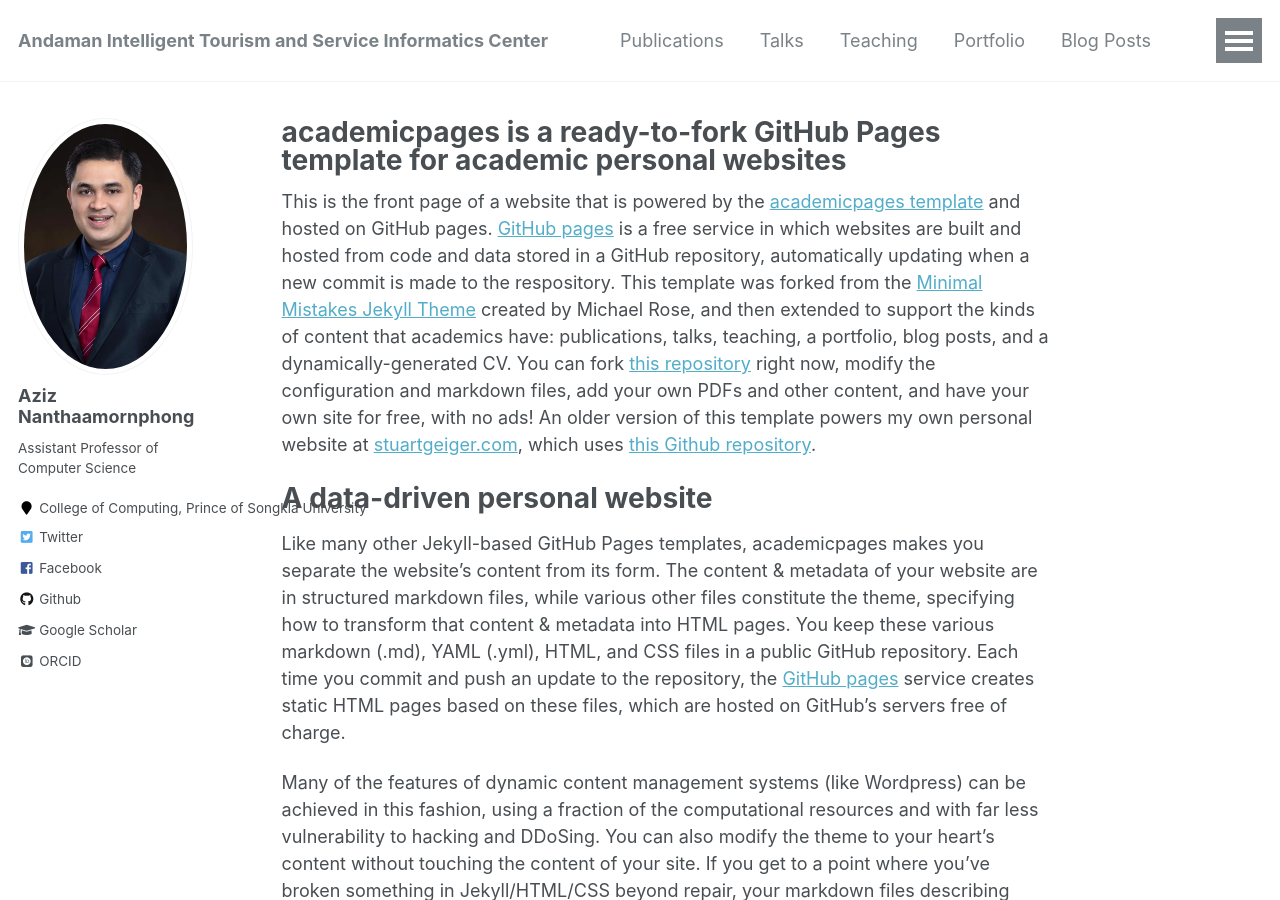
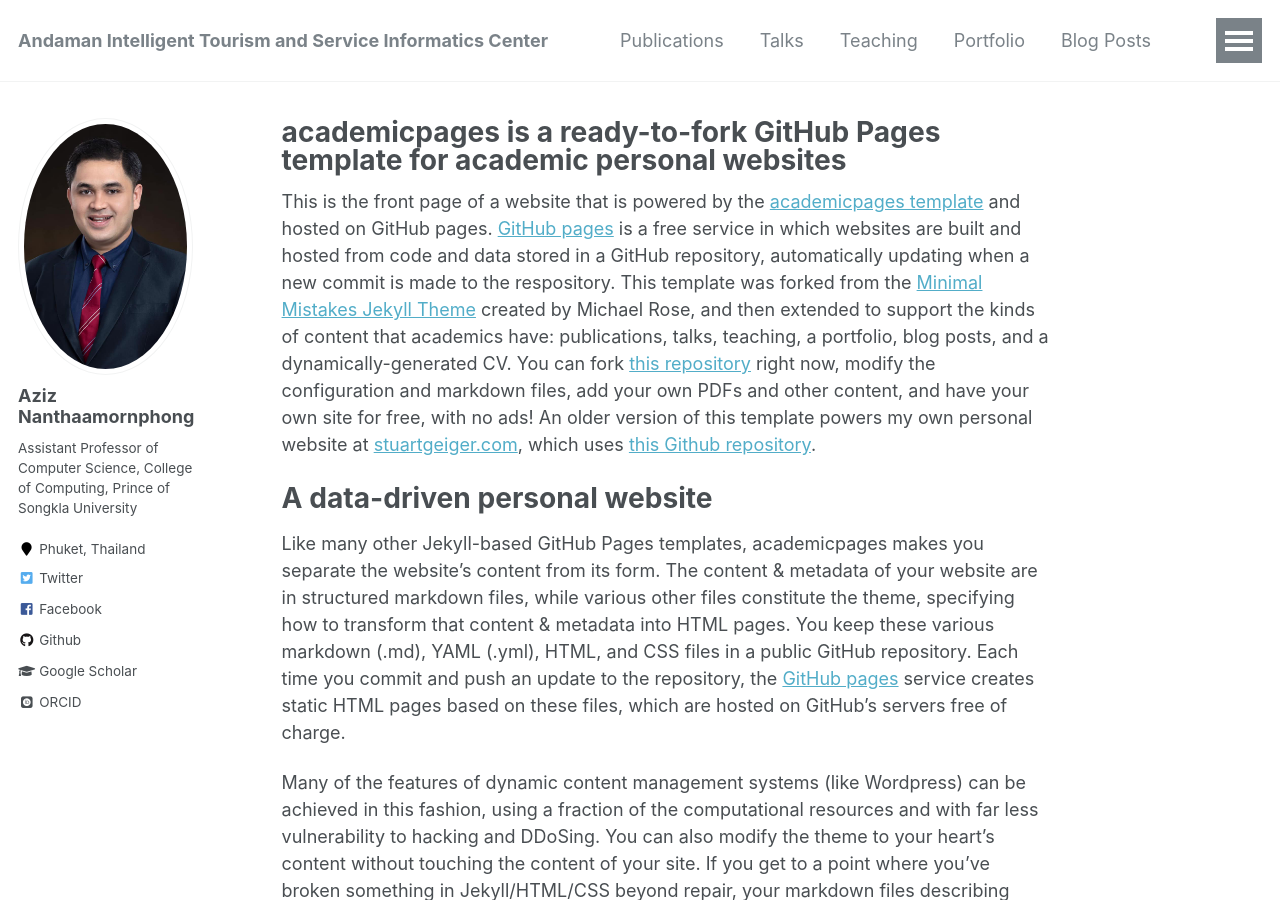
Before and after one commit to azizn/azizn.github.io, a Jekyll site: the page built from _pages/about.md, in a window 1280 px wide and 900 px high. Built offline with Jekyll 4.4.1, drawn with Linux system fonts in a browser that asks for light colours; some web fonts are replaced.

Commit message:
Update _config.yml

```diff
--- a/_config.yml
+++ b/_config.yml
@@ -82,8 +82,8 @@ analytics:
 author:
   name             : "Aziz Nanthaamornphong"
   avatar           : "profile.png"
-  bio              : "Assistant Professor of Computer Science"
-  location         : "College of Computing, Prince of Songkla University"
+  bio              : "Assistant Professor of Computer Science, College of Computing, Prince of Songkla University"
+  location         : "Phuket, Thailand"
   employer         :
   pubmed           : #""
   googlescholar    : "https://scholar.google.com/citations?user=i36jTmUAAAAJ&hl=en"
```
